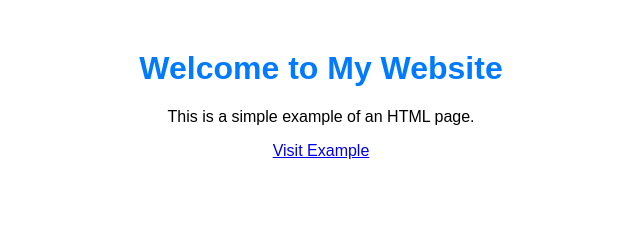
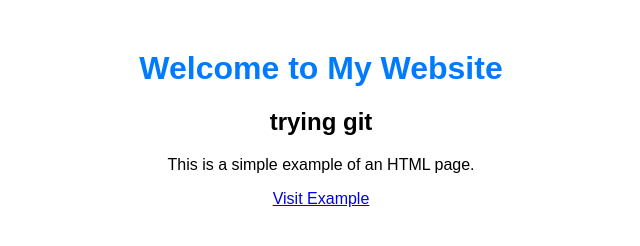
Before and after one commit to anaserinet/KiddyByte, a plain HTML site: page htmlKiddy.html in a window 1280 px wide. Shown: the whole page, without its empty margins (319-959 px from the left). Drawn offline with Linux system fonts and the light colour scheme.

Commit message:
first commit

```diff
--- a/htmlKiddy.html
+++ b/htmlKiddy.html
@@ -16,7 +16,9 @@
     </style>
 </head>
 <body>
+
     <h1>Welcome to My Website</h1>
+    <h2>trying git </h2>
     <p>This is a simple example of an HTML page.</p>
     <a href="https://www.example.com">Visit Example</a>
 </body>
```
